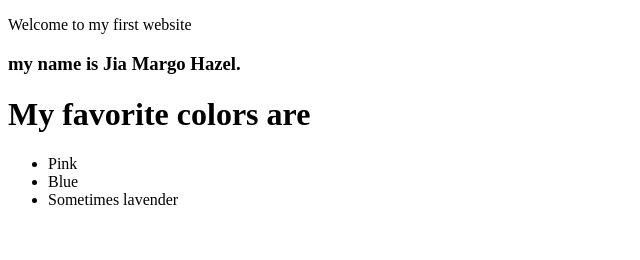
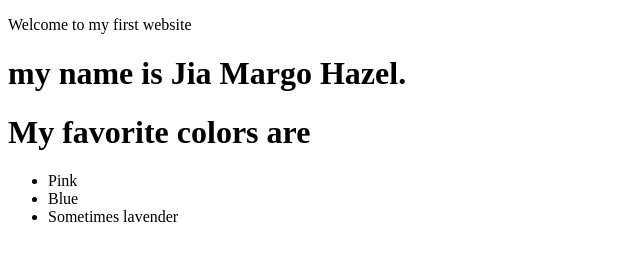
Before and after one commit to 1000donuts/first-website, a plain HTML site: page index.html in a window 1280 px wide. Shown: the whole page, without its empty margins (0-640 px from the left). Drawn offline with Linux system fonts and the light colour scheme.

Commit message:
Making name h1

```diff
--- a/index.html
+++ b/index.html
@@ -5,7 +5,7 @@
   </head>
   <body>
     <p>Welcome to my first website</p>
-    <h3>my name is Jia Margo Hazel.</h3>
+    <h1>my name is Jia Margo Hazel.</h1>
     <h1>My favorite colors are</h1>
     <ul>
       <li>Pink</li>
```
